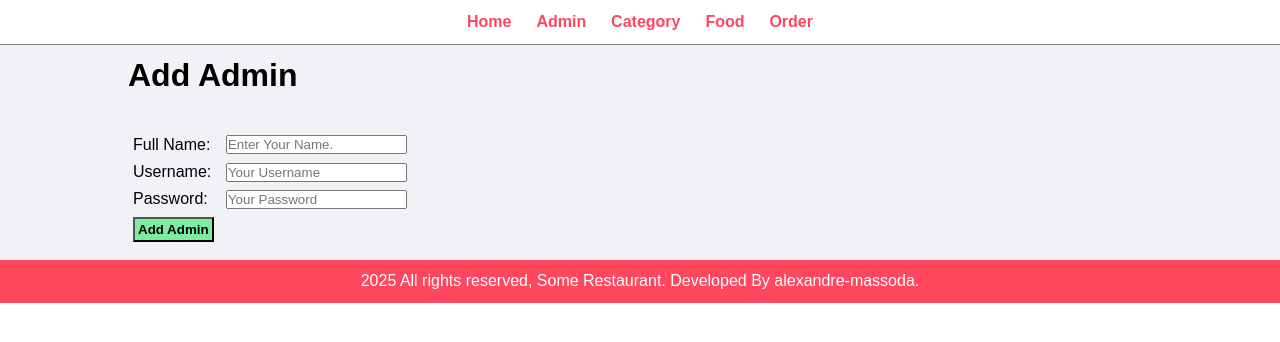
After one commit to Xander1936/food-order-php, a PHP site: page /admin/add-admin.php in a window 1280 px wide. The commit adds this page. Shown: the top 342 px of the page. Run offline with PHP 8.4, Linux system fonts and the light colour scheme.

Commit message:
Add Admin

```diff
--- /dev/null
+++ b/admin/add-admin.php
@@ -0,0 +1,74 @@
+<?php include("../admin/partials/menu.php"); ?>
+
+<div class="main-content">
+    <div class="wrapper">
+        <h1>Add Admin</h1>
+        <br><br>
+
+        <form action="" method="POST">
+
+            <table class="tbl-30">
+                <tr>
+                    <td>Full Name: </td>
+                    <td>
+                        <input type="text" name="full_name" placeholder="Enter Your Name.">
+                    </td>
+                </tr>
+
+                <tr>
+                    <td>Username: </td>
+                    <td>
+                        <input type="text" name="username" placeholder="Your Username">
+                    </td>
+                </tr>
+
+                <tr>
+                    <td>Password: </td>
+                    <td>
+                        <input type="password" name="password" placeholder="Your Password">
+                    </td>
+                </tr>
+
+                <tr>
+                    <td colspan="2">
+                        <input type="submit" name="submit" value="Add Admin" class="btn-secondary">
+                    </td>
+                </tr>
+            </table>
+
+        </form>
+    </div>
+</div>
+
+<?php include("../admin/partials/footer.php"); ?>
+
+<?php
+    // Process the value from Form and Save it in the Database
+
+    // Check whether the submit button is clicked or not
+    if(isset($_POST['submit'])) {
+        // Button Clicked
+        //1. Get the Data from form
+        $full_name = $_POST['full_name'];
+        $username = $_POST['username'];
+        // Password Encryption with MD5
+        $password = md5($_POST['password']);
+
+        //2. SQL Query to Save the data into database
+        $sql = "INSERT INTO tbl_admin SET
+            full_name = '$full_name',
+            username = '$username',
+            password = '$password'
+        ";
+
+        // echo $sql;
+
+        //3. Execute Query and Save Data in Database
+        $conn = mysqli_connect('localhost', 'root', '') or die(mysqli_error()); // Database Connection
+        $db_select = mysqli_select_db($conn, 'food-order') or die(mysqli_error()); // Selecting Database
+
+        // $res = mysqli_query($conn, $sql) or die(mysqli_error());
+
+
+    }
+?>
--- a/admin/manage-admin.php
+++ b/admin/manage-admin.php
@@ -6,7 +6,7 @@
                 <h1>Manage Admin</h1>
                 <br><br>
                 <!-- Button to Add Admin -->
-                 <a href="#" class="btn-primary">Add Admin</a>
+                 <a href="add-admin.php" class="btn-primary">Add Admin</a>
                  <br><br><br>
                  <table class="tbl-full">
                      <tr>
--- a/css/admin.css
+++ b/css/admin.css
@@ -27,6 +27,10 @@
 
 .tbl-full {
     width: 100%;
+}
+
+.tbl-30 {
+    width: 30%;
 }
 
 table tr th {
```
